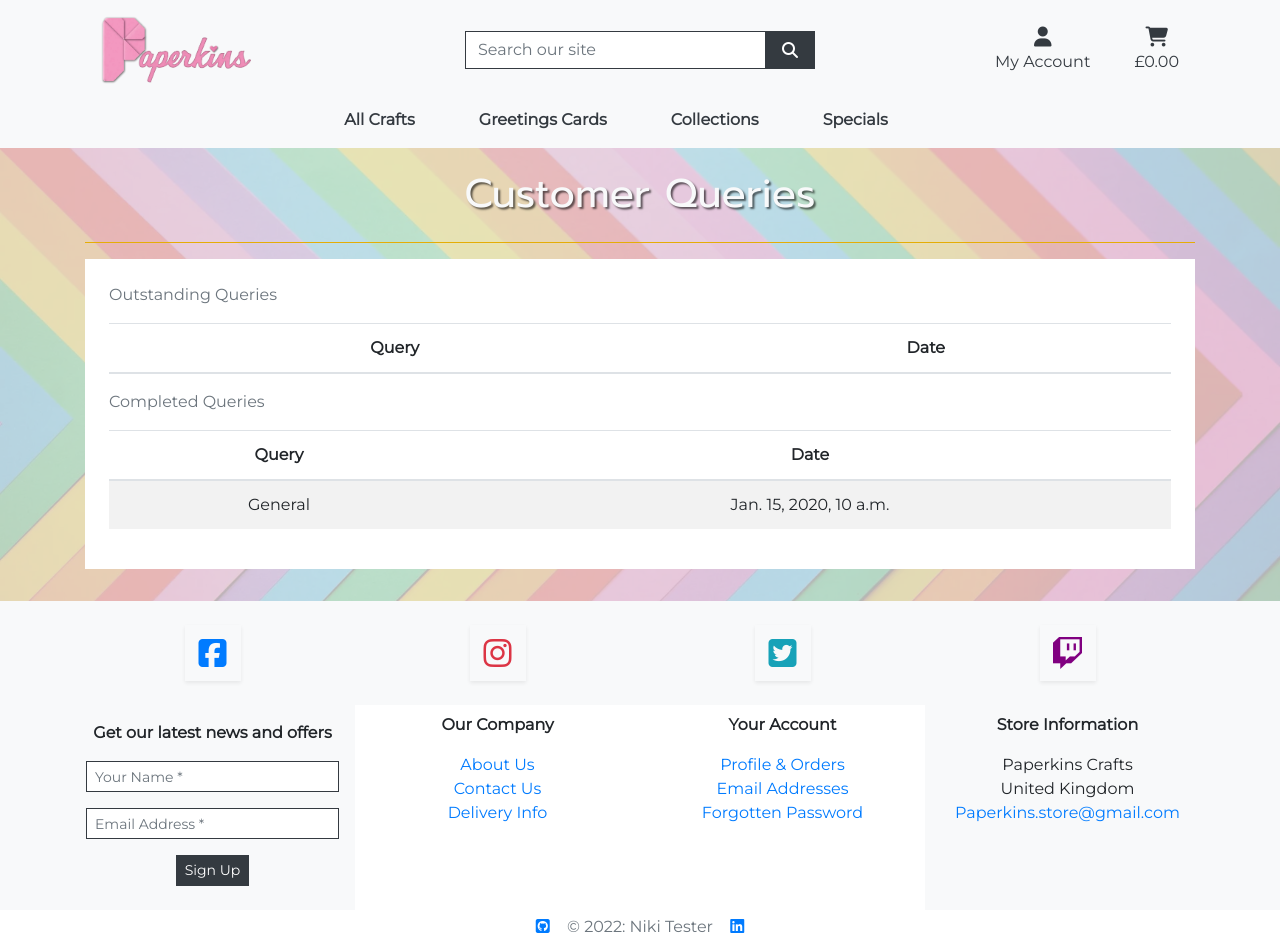
After one commit to Niki-Tester/paperkins, a Django app: page /contact/ in a window 1280 px wide. The commit adds this page. Run offline with Django 3.2, Linux system fonts and the light colour scheme; a user stored in the database is signed in; tables that the repository leaves empty hold one stand-in row (values such as "Sample post"); lists and menus that the app fills with data are empty; some libraries are stand-ins or nearby versions.

Commit message:
feat: add customer query functionality

```diff
--- a/contact/forms.py
+++ b/contact/forms.py
@@ -7,9 +7,31 @@ class ContactForm(forms.ModelForm):
         model = Contact
         fields = ('name', 'email', 'query', 'message',)
 
-    # def __init__(self, *args, **kwargs):
-    #     """ Add classes to form fields """
-    #     super().__init(*args, **kwargs)
+    def __init__(self, *args, **kwargs):
+        """ Add classes to form fields """
+        super().__init__(*args, **kwargs)
 
-    #     for field in self.fields:
-    #         self.fields[field].widget.attrs['class'] = 'border-dark rounded-0 '
+        for field in self.fields:
+            self.fields[field].widget.attrs['class'] = 'border-dark rounded-0'
+
+
+class ResponseForm(forms.ModelForm):
+    class Meta:
+        model = Contact
+        fields = ('response_message',)
+
+    def __init__(self, *args, **kwargs):
+        super().__init__(*args, **kwargs)
+
+        placeholders = {
+            'response_message': 'Response Message'
+        }
+
+        for field in self.fields:
+            if self.fields[field].required:
+                placeholder = f'{placeholders[field]} *'
+            else:
+                placeholder = placeholders[field]
+            self.fields[field].widget.attrs['placeholder'] = placeholder
+            self.fields[field].widget.attrs['class'] = 'border-dark rounded-0'
+            self.fields[field].label = False
--- /dev/null
+++ b/contact/static/contact/css/contact.css
@@ -0,0 +1,7 @@
+.clickable-row {
+    cursor: pointer;
+}
+
+.clickable-row:hover {
+    background-color: lightgoldenrodyellow !important;
+}
--- /dev/null
+++ b/contact/templates/contact/customer_queries.html
@@ -0,0 +1,111 @@
+{% extends "base.html" %}
+{% load static %}
+{% load crispy_forms_tags %}
+
+{% block extra_css %}
+    <link rel="stylesheet" href="{% static 'contact/css/contact.css' %}">
+{% endblock extra_css %}
+
+{% block page_header %}
+    <div class="header-container">
+        <div class="row">
+            <div class="col"></div>
+        </div>
+    </div>
+{% endblock %}
+
+{% block content %}
+    <div class="overlay"></div>
+    <div class="container-fluid">
+        <div class="container">
+            <div class="row">
+                <div class="col-12">
+                    <h1 class="mt-4 mb-4 logo-font text-light text-shadow text-center">Customer Queries</h1>
+                    <hr class="bg-warning">
+                </div>
+            </div>
+            <div class="row">
+                <div class="col-12">
+                    <div class="p-4 bg-white">
+                        <p class="text-muted">Outstanding Queries</p>
+                        <table class="table table-striped text-center">
+                            <thead>
+                              <tr>
+                                <th scope="col">Query</th>
+                                <th scope="col">Date</th>
+                              </tr>
+                            </thead>
+                            <tbody>
+                                {% for q in queries %}
+                                    {% if not q.response_sent %}
+                                        <tr class="clickable-row" data-toggle="modal" data-id="q.id" data-target="#queryModal-{{ q.id }}">
+                                            <td>{{ q.query|title }}</td>
+                                            <td>{{ q.date_time }}</td>
+                                        </tr>
+                                    {% endif %}
+                                {% endfor %}
+                            </tbody>
+                          </table>
+                        <p class="text-muted">Completed Queries</p>
+                        <table class="table table-striped text-center">
+                            <thead>
+                              <tr>
+                                <th scope="col">Query</th>
+                                <th scope="col">Date</th>
+                              </tr>
+                            </thead>
+                            <tbody>
+                                {% for q in queries %}
+                                    {% if q.response_sent %}
+                                        <tr class="clickable-row" data-toggle="modal" data-id="q.id" data-target="#queryModal-{{ q.id }}">
+                                            <td>{{ q.query|title }}</td>
+                                            <td>{{ q.date_time }}</td>
+                                        </tr>
+                                    {% endif %}
+                                {% endfor %}
+                            </tbody>
+                          </table>
+                    </div>
+                </div>
+            </div>
+        </div>
+    </div>
+    {% for q in queries %}
+        <!-- Modal -->
+        <div class="modal fade" id="queryModal-{{q.id}}" tabindex="-1" role="dialog" aria-labelledby="queryModalTitle" aria-hidden="true">
+            <div class="modal-dialog modal-dialog-centered" role="document">
+            <div class="modal-content">
+                <div class="modal-header">
+                    <h5 class="modal-title" id="queryModalLongTitle">{{q.query|title}} | {{ q.date_time }}</h5>
+                    <button type="button" class="close" data-dismiss="modal" aria-label="Close">
+                        <span aria-hidden="true">&times;</span>
+                    </button>
+                </div>
+                <div class="modal-body">
+                    <div class="row">
+                        <div class="col-12">
+                            <p><span class="font-weight-bold">Customer Name: </span>{{ q.name }}</p>
+                            <p class="font-weight-bold">Customers Message:</p>
+                            <p class="pre-wrap">{{ q.message }}</p>
+                        </div>
+                        <div class="col-12">
+                            {% if q.response_message %}
+                                <p class="font-weight-bold">Response:</p>
+                                <p class="pre-wrap">{{ q.response_message }}</p>
+                                <a href="{% url 'remove_query' q.id %}" class="btn btn-danger">Delete</a>
+                            {% else %}
+                                <form action="{% url 'send_response' q.id %}" method="POST">
+                                    {% csrf_token %}
+                                    {{ form|crispy }}
+                                    <a href="{% url 'remove_query' q.id %}" class="btn btn-danger">Delete</a>
+                                    <button type="submit" class="btn btn-success float-right">Send Response</button>
+                                </form>
+                            {% endif %}
+                        </div>
+                    </div>
+                </div>
+            </div>
+            </div>
+        </div>
+    {% endfor %}
+{% endblock %}
--- /dev/null
+++ b/contact/templates/contact/response_emails/response_email_subject.txt
@@ -0,0 +1 @@
+{{ request.site.name }} {{ query.query|title }} query response.
--- a/contact/urls.py
+++ b/contact/urls.py
@@ -2,5 +2,8 @@ from django.urls import path
 from . import views
 
 urlpatterns = [
-    path('request', views.contact_request, name='contact_request'),
+    path('', views.customer_queries, name='customer_queries'),
+    path('request/', views.contact_request, name='contact_request'),
+    path('send_response/<id>', views.send_response, name='send_response'),
+    path('remove_query/<id>', views.remove_query, name='remove_query'),
 ]
--- a/contact/views.py
+++ b/contact/views.py
@@ -1,13 +1,63 @@
-from django.shortcuts import redirect
+from django.shortcuts import render, redirect, reverse
 from django.contrib import messages
 from django.core.mail import send_mail
 from django.views.decorators.http import require_POST
+from django.contrib.auth.decorators import login_required
 from django.conf import settings
 from django.template.loader import render_to_string
 
-from .forms import ContactForm
+from .forms import ContactForm, ResponseForm
+from .models import Contact
 
 
+@login_required
+def customer_queries(request):
+    """ Display a list of customer queries to the user """
+    if not request.user.is_superuser:
+        messages.error(request, 'You are not authorized to view this page')
+        return redirect(reverse('home'))
+
+    form = ResponseForm()
+    queries = Contact.objects.all()
+    context = {
+        'form': form,
+        'queries': queries
+    }
+
+    return render(request, 'contact/customer_queries.html', context)
+
+
+@login_required
+@require_POST
+def send_response(request, id):
+    """ Send an email response to customer """
+    response = ResponseForm(request.POST)
+    if response.is_valid():
+        query = Contact.objects.get(id=id)
+        query.response_message = response.cleaned_data['response_message']
+        query.response_sent = True
+        query.save()
+        subject = render_to_string(
+            'contact/response_emails/response_email_subject.txt', {
+                'request': request,
+                'query': query,
+            })
+
+        message = render_to_string(
+            'contact/response_emails/response_email_body.txt', {
+                'request': request,
+                'contact_email': settings.DEFAULT_FROM_EMAIL,
+                'query': query,
+            })
+
+        send_mail(subject, message, settings.DEFAULT_FROM_EMAIL,
+                  [query.email])
+        messages.success(
+            request, f'Response sent successfully to {query.email}')
+    return redirect(reverse('customer_queries'))
+
+
+@login_required
 @require_POST
 def contact_request(request):
     """ Process contact form sent from user """
@@ -39,3 +89,23 @@ def contact_request(request):
         contact_form.delete()
 
     return redirect(request.META['HTTP_REFERER'])
+
+
+@login_required
+def remove_query(request, id):
+    """ Remove a customers query """
+    if not request.user.is_superuser:
+        messages.error(
+            request, 'You are not authorized to perform this action')
+        return redirect(reverse('home'))
+
+    try:
+        query = Contact.objects.get(id=id)
+        query.delete()
+
+        messages.success(request, 'Query successfully removed')
+
+    except Contact.DoesNotExist as e:
+        messages.error(request, f'Error removing query. ERROR: {e}')
+
+    return redirect(reverse('customer_queries'))
--- a/templates/base.html
+++ b/templates/base.html
@@ -67,11 +67,12 @@
                                 </a>
                                 <div class="dropdown-menu border-0" aria-labelledby="user-options">
                                     {% if request.user.is_authenticated %}
+                                        <a href="{% url 'profile' %}" class="dropdown-item">My Profile</a>
                                         {% if request.user.is_superuser %}
-                                            <a href="{% url 'add_product' %}" class="dropdown-item">Product Management</a>
+                                            <a href="{% url 'add_product' %}" class="dropdown-item">Add Product</a>
+                                            <a href="{% url 'customer_queries' %}" class="dropdown-item">Customer Queries</a>
                                             <a href="/admin" class="dropdown-item" target="_blank">Admin Panel</a>
                                         {% endif %}
-                                        <a href="{% url 'profile' %}" class="dropdown-item">My Profile</a>
                                         <a href="{% url 'account_logout' %}" class="dropdown-item">Logout</a>
                                     {% else %}
                                         <a href="{% url 'account_signup' %}" class="dropdown-item">Register</a>
--- a/templates/includes/mobile-top-header.html
+++ b/templates/includes/mobile-top-header.html
@@ -30,11 +30,12 @@
         </a>
         <div class="dropdown-menu dropdown-menu-right border-0" aria-labelledby="user-options">
             {% if request.user.is_authenticated %}
+                <a href="{% url 'profile' %}" class="dropdown-item">My Profile</a>
                 {% if request.user.is_superuser %}
-                    <a href="{% url 'add_product' %}" class="dropdown-item">Product Management</a>
+                    <a href="{% url 'add_product' %}" class="dropdown-item">Add Product</a>
+                    <a href="{% url 'customer_queries' %}" class="dropdown-item">Customer Queries</a>
                     <a href="/admin" class="dropdown-item" target="_blank">Admin Panel</a>
                 {% endif %}
-                <a href="{% url 'profile' %}" class="dropdown-item">My Profile</a>
                 <a href="{% url 'account_logout' %}" class="dropdown-item">Logout</a>
             {% else %}
                 <a href="{% url 'account_signup' %}" class="dropdown-item">Register</a>
```
Also changed, not shown: contact/admin.py (+11 -1 lines), contact/models.py (+8 -1 lines), contact/templates/contact/response_emails/response_email_body.txt (added, +18 -0 lines), contact/migrations/0003_contact_response_sent.py (added), contact/migrations/0004_contact_response_message.py (added).
